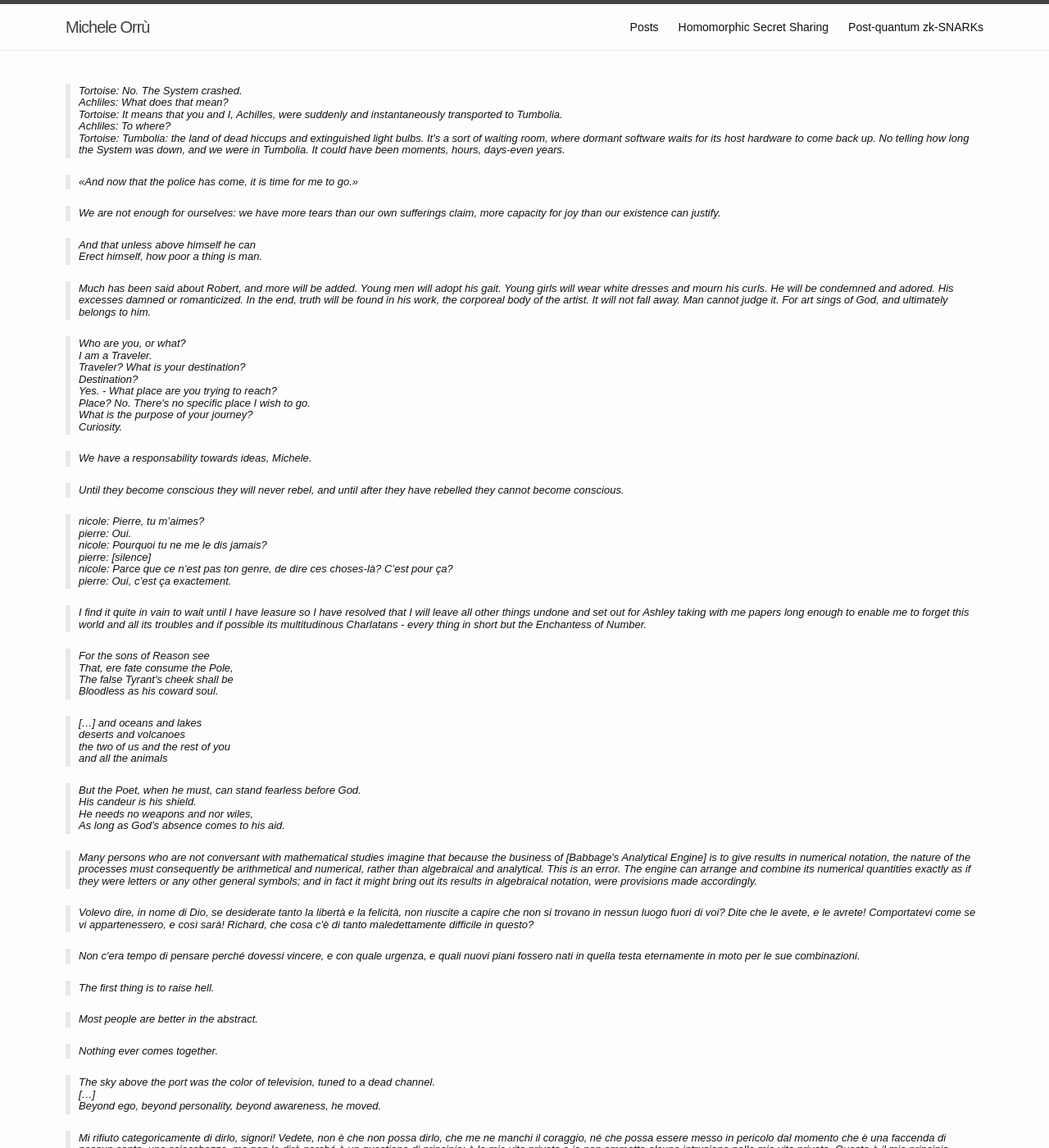
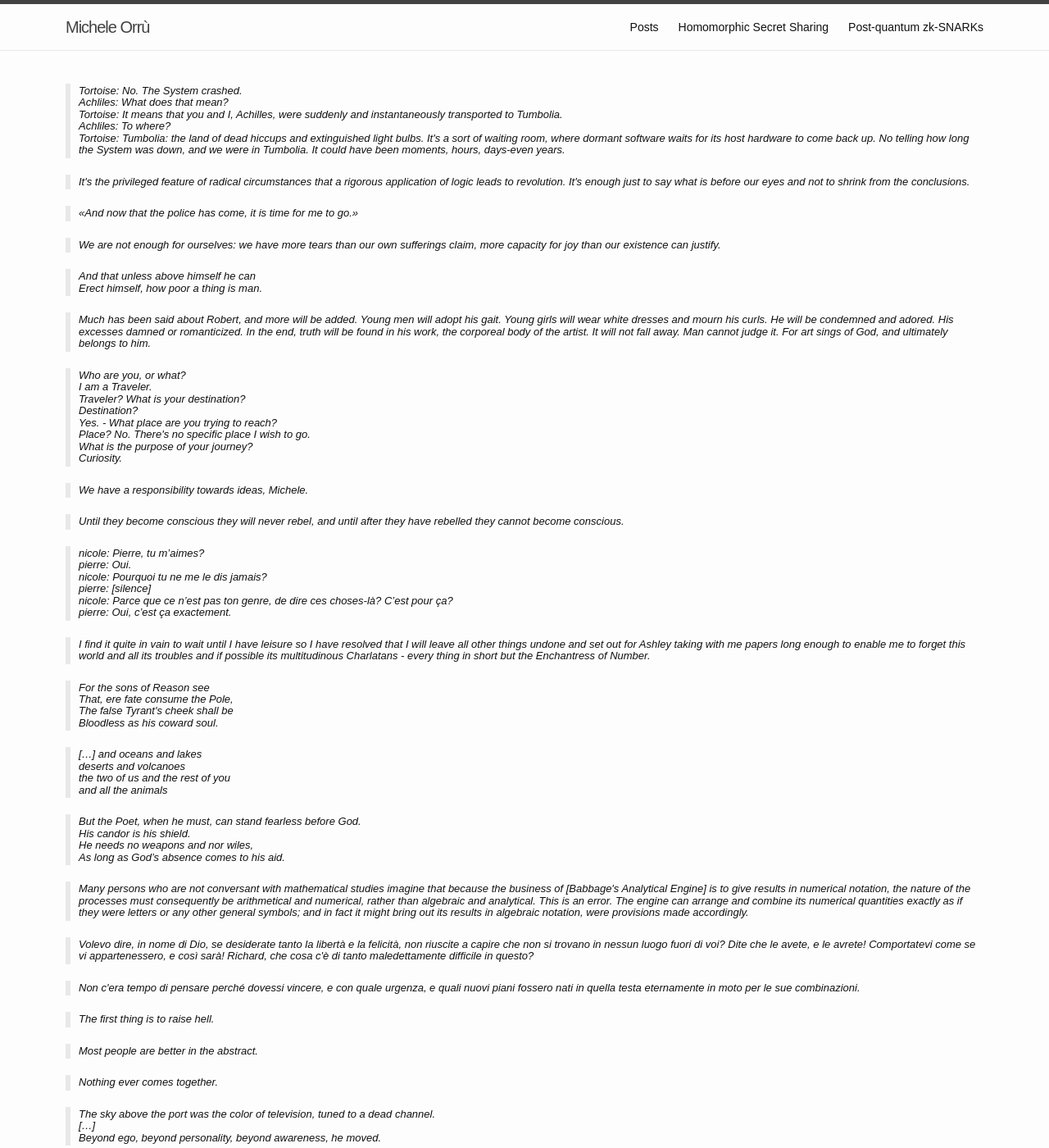
Before and after one commit to mmaker/mmaker.github.io, a Jekyll site: the page built from about/quotes.html, in a window 1280 px wide and 1400 px high. Shown: the whole window at 82% size. Built offline with Jekyll 4.4.1, drawn with Linux system fonts in a browser that asks for light colours; nearby versions of some CDN libraries.

Commit message:
Fix some bugs, add quote.

```diff
--- a/about/quotes.html
+++ b/about/quotes.html
@@ -13,6 +13,13 @@ layout: default
       a sort of waiting room, where dormant software waits for its host hardware to
       come back up. No telling how long the System was down, and we were in
       Tumbolia. It could have been moments, hours, days-even years.
+  </p>
+
+  <p>
+    It's the privileged feature of radical circumstances that a rigorous
+    application of logic leads to revolution.
+    It's enough just to say what is before our eyes and not to shrink from the
+    conclusions.
   </p>
 
   <p>
@@ -51,7 +58,7 @@ layout: default
   </p>
 
   <p>
-  We have a responsability towards ideas, Michele.
+  We have a responsibility towards ideas, Michele.
   </p>
 
   <p>
@@ -69,11 +76,11 @@ layout: default
   </p>
 
   <p>
-  I find it quite in vain to wait until I have leasure so I have
+  I find it quite in vain to wait until I have leisure so I have
   resolved that I will leave all other things undone and set out
   for Ashley taking with me papers long enough to enable me to forget
   this world and all its troubles and if possible its multitudinous
-  Charlatans - every thing in short but the Enchantess of Number.
+  Charlatans - every thing in short but the Enchantress of Number.
   </p>
 
   <p>
@@ -94,7 +101,7 @@ layout: default
 
   <p>
     But the Poet, when he must, can stand fearless before God.<br/>
-    His candeur is his shield.<br/>
+    His candor is his shield.<br/>
     He needs no weapons and nor wiles,<br/>
     As long as God’s absence comes to his aid.
   </p>
@@ -104,10 +111,10 @@ layout: default
   Many persons who are not conversant with mathematical studies
   imagine that because the business of [Babbage's Analytical Engine] is to
   give results in numerical notation, the nature of the processes must
-  consequently be arithmetical and numerical, rather than algebraical and
+  consequently be arithmetical and numerical, rather than algebraic and
   analytical. This is an error. The engine can arrange and combine its
   numerical quantities exactly as if they were letters or any other general
-  symbols; and in fact it might bring out its results in algebraical notation,
+  symbols; and in fact it might bring out its results in algebraic notation,
   were provisions made accordingly.
   </p>
 
--- a/index.html
+++ b/index.html
@@ -51,7 +51,7 @@ layout: default
         <br />
         <smpcs>with E. Boyle, G. Couteau, N. Gilboa, Y. Ishai</smpcs>.
         <i>ACM CCS 2017</i>.
-        [<a href="https://acmccs.github.io/papers/p2105-boyleA.pdf">PDF</a>]
+        [<a href="https://eprint.iacr.org/2018/419">ePrint</a>]
       </li>
       <li>
         <b>Actively Secure 1-out-of-N OT Extension with Application to Private Set
```
Also changed, not shown: pq-zk-snarks/index.md (+2 -3 lines).
